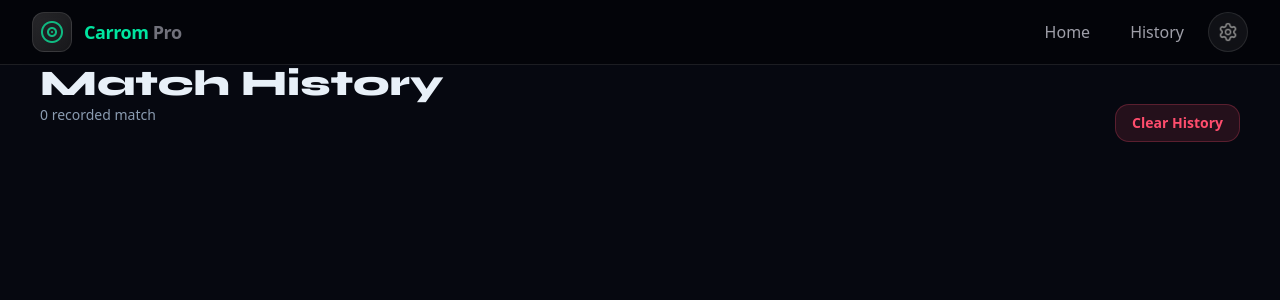
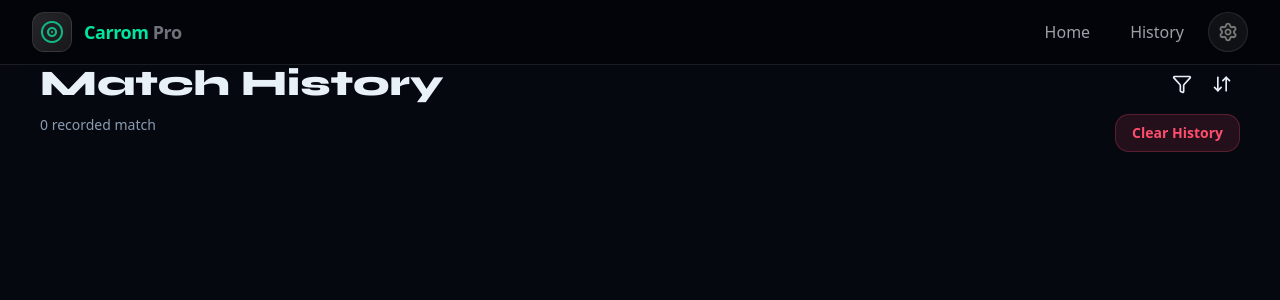
Before and after one commit to AMIRUL1104/Carrom-Scoreboard-Pro, a React (Vite) app: page /history in a window 1280 px wide. Shown: the top 300 px of the page. Built offline with nearby package versions, Linux system fonts and the light colour scheme.

Commit message:
new features : filter and sorting function added in history

```diff
--- /dev/null
+++ b/src/components/History/FilterSort.jsx
@@ -0,0 +1,215 @@
+// import filter from "../../assets/funnel.svg";
+// import sort from "../../assets/arrow-down-up.svg";
+// function FilterSort() {
+//   return (
+//     <div className="flex flex-col items-start relative">
+//       <div
+//         className="
+//     shrink-0
+//     flex flex-row
+//     items-center
+//     gap
+//   "
+//       >
+//         {/* Filter Button */}
+
+//         <button
+//           title="filter"
+//           type="button"
+//           className="
+//                     inline-flex items-center justify-center
+//                     gap-2
+//                     p-2
+//                     text-sm font-semibold
+//                     rounded-lg
+//                     hover:bg-[#ffffff1a]
+//                     text-[#e8f0f8]
+//                     disabled:opacity-60 disabled:hover:bg-transparent
+//                     transform transition-all duration-200 ease-out
+//                     focus-visible:outline-2
+//                     focus-visible:outline-[#00e5a0]
+//                     focus-visible:outline-offset-2
+//                     active:scale-95
+//                     "
+//         >
+//           <img src={filter} className="w-5 h-5" />
+//         </button>
+//         {/* Sort Button */}
+//         <button
+//           title="sort"
+//           type="button"
+//           className="
+//       inline-flex items-center justify-center
+//       gap-2
+//       p-2
+//       text-sm font-semibold
+//       rounded-lg
+//       hover:bg-[#ffffff1a]
+//       text-[#e8f0f8]
+//       disabled:opacity-60 disabled:hover:bg-transparent
+//       transform transition-all duration-200 ease-out
+//       focus-visible:outline-2
+//       focus-visible:outline-[#00e5a0]
+//       focus-visible:outline-offset-2
+//       active:scale-95
+//     "
+//         >
+//           <img src={sort} className="w-5 h-5" />
+//         </button>
+//       </div>
+
+//       <div>
+//         <ol
+//           className={` absolute z-50 border rounded-sm bg-slate-600 px-2 min-w-34 right-12 `}
+//         >
+//           <li >single player</li>
+//           <li>dubble player</li>
+//         </ol>
+//         <ol className={` absolute z-50 border rounded-sm bg-slate-600 px-2 min-w-34 right-12 `}
+//    >
+//             <li >single player</li>
+//           <li>dubble player</li>
+//         </ol>
+//       </div>
+//     </div>
+//   );
+// }
+
+// export default FilterSort;
+
+import { useState, useEffect, useRef } from "react";
+import filter from "../../assets/funnel.svg";
+import sort from "../../assets/arrow-down-up.svg";
+
+function FilterSort({ handleSortFilter }) {
+  const [openDropdown, setOpenDropdown] = useState(null); // "filter" | "sort" | null
+  const containerRef = useRef(null);
+
+  const filterOptions = ["All", "Single Player", "Dubble Player"];
+  const sortOptions = ["Newest", "Oldest", "Highest Score", "Lowest Score"];
+
+  // বাইরে click করলে বন্ধ হবে
+  useEffect(() => {
+    function handleOutsideClick(e) {
+      if (containerRef.current && !containerRef.current.contains(e.target)) {
+        setOpenDropdown(null);
+      }
+    }
+    document.addEventListener("mousedown", handleOutsideClick);
+    return () => document.removeEventListener("mousedown", handleOutsideClick);
+  }, []);
+
+  function toggle(name) {
+    setOpenDropdown((prev) => (prev === name ? null : name));
+  }
+
+  const btnClass = `
+    inline-flex items-center justify-center
+    gap-2 p-2
+    text-sm font-semibold
+    rounded-lg
+    hover:bg-[#ffffff1a]
+    text-[#e8f0f8]
+    disabled:opacity-60 disabled:hover:bg-transparent
+    transform transition-all duration-200 ease-out
+    focus-visible:outline-2
+    focus-visible:outline-[#00e5a0]
+    focus-visible:outline-offset-2
+    active:scale-95
+  `;
+
+  const dropdownClass = `
+    absolute top-full right-0 mt-1
+    z-50
+    min-w-[160px]
+    bg-[#111722]
+    border border-[#1e2836]
+    rounded-xl
+    overflow-hidden
+    shadow-[0_4px_24px_rgba(0,0,0,0.5)]
+  `;
+
+  const itemClass = `
+    w-full text-left
+    px-4 py-2.5
+    text-sm text-[#8a9bb0]
+    hover:bg-[#ffffff0d] hover:text-[#e8f0f8]
+    transition-colors duration-150
+    capitalize
+  `;
+
+  return (
+    <div
+      ref={containerRef}
+      className="flex flex-row items-center gap-1 shrink-0"
+    >
+      {/* ── Filter ── */}
+      <div className="relative">
+        <button
+          title="filter"
+          type="button"
+          onClick={() => toggle("filter")}
+          className={`${btnClass} ${openDropdown === "filter" ? "bg-[#ffffff1a]" : ""}`}
+        >
+          <img src={filter} className="w-5 h-5" />
+        </button>
+
+        {openDropdown === "filter" && (
+          <ol className={dropdownClass}>
+            {filterOptions.map((opt) => (
+              <li key={opt}>
+                <button
+                  type="button"
+                  name="filter"
+                  value={opt}
+                  onClick={(e) => {
+                    handleSortFilter(e);
+                    setOpenDropdown(null);
+                  }}
+                  className={itemClass}
+                >
+                  {opt}
+                </button>
+              </li>
+            ))}
+          </ol>
+        )}
+      </div>
+
+      {/* ── Sort ── */}
+      <div className="relative">
+        <button
+          title="sort"
+          type="button"
+          onClick={() => toggle("sort")}
+          className={`${btnClass} ${openDropdown === "sort" ? "bg-[#ffffff1a]" : ""}`}
+        >
+          <img src={sort} className="w-5 h-5" />
+        </button>
+
+        {openDropdown === "sort" && (
+          <ol className={dropdownClass}>
+            {sortOptions.map((opt) => (
+              <li key={opt}>
+                <button
+                  type="button"
+                  name="sort"
+                  value={opt}
+                  onClick={(e) => {
+                    handleSortFilter(e);
+                    setOpenDropdown(null);
+                  }}
+                  className={itemClass}
+                >
+                  {opt}
+                </button>
+              </li>
+            ))}
+          </ol>
+        )}
+      </div>
+    </div>
+  );
+}
+
+export default FilterSort;
--- a/src/components/History/HistoryTopBar.jsx
+++ b/src/components/History/HistoryTopBar.jsx
@@ -1,12 +1,17 @@
 import ClearHistory from "../Button/ClearHistory";
+import FilterSort from "./FilterSort";
 
-function HistoryTopBar({ totalMatch, handleDeleteDrawer }) {
+function HistoryTopBar({ totalMatch, handleDeleteDrawer, handleSortFilter }) {
   return (
     <div className="mt-16 max-w-7xl px-1 md:px-10 mx-auto ">
-      <div className="w-full flex items-start justify-between flex-col   ">
-        <h1 className=" capitalize text-2xl md:text-4xl font-extrabold font-[Syne] ">
-          match history
-        </h1>
+      <div className="w-full flex items-start justify-between flex-col sm:gap-2.5  ">
+        <div className="flex items-center w-full">
+          <h1 className="flex-1 min-w-0 capitalize text-2xl md:text-4xl font-extrabold font-[Syne] truncate">
+            match history
+          </h1>
+
+          <FilterSort handleSortFilter={handleSortFilter} />
+        </div>
         <div className=" w-full flex items-stretch justify-between max-sm:mt-4">
           <p className=" text-[14px] text-[#8a9bb0] block ">
             {totalMatch ? `${totalMatch} recorded matches` : `0 recorded match`}
--- a/src/components/PlayGround/DubbleGround.jsx
+++ b/src/components/PlayGround/DubbleGround.jsx
@@ -160,7 +160,6 @@ function DubbleGround({
     // 📊 Update Score
     setPointCount(newBoardPoint);
     allBoardInfoRef.current.unshift(newBoardPoint);
-    console.log(allBoardInfoRef.current);
 
     preBoardNo.current = pointCount.countBoard;
 
--- a/src/components/PlayGround/SingleGround.jsx
+++ b/src/components/PlayGround/SingleGround.jsx
@@ -146,7 +146,6 @@ function SingleGround({
     // 📊 Update Score
     setPointCount(newBoardPoint);
     allBoardInfoRef.current.unshift(newBoardPoint);
-    console.log(allBoardInfoRef.current);
 
     preBoardNo.current = pointCount.countBoard;
 
--- a/src/pages/History.jsx
+++ b/src/pages/History.jsx
@@ -1,4 +1,4 @@
-import { useState } from "react";
+import { useState, useRef } from "react";
 import Header from "../components/Header/Header";
 import HistoryCards from "../components/History/HistoryCards";
 import HistoryTopBar from "../components/History/HistoryTopBar";
@@ -9,8 +9,7 @@ function History() {
   const [isDeleteDrawerOpen, setDeleteDrawerOpen] = useState(false);
 
   const [details, setDetails] = useState(null);
-
-  const [allMatch, setAllMatch] = useState(() => {
+  const storedDataa = () => {
     try {
       const savedData = localStorage.getItem("historyData");
       // যদি ডাটা থাকে তবে পার্স করো, নাহলে খালি অ্যারে দাও
@@ -19,8 +18,52 @@ function History() {
       console.error(error);
       return [];
     }
-  });
-  // const allMatch = JSON.parse(localStorage.getItem("historyData"));
+  };
+  const allMatchRefs = useRef(storedDataa());
+  const sortedDataRefs = useRef(storedDataa());
+
+  const [allMatch, setAllMatch] = useState(storedDataa());
+
+  const handleSortFilter = (e) => {
+    const name = e.target.name;
+    const value = e.target.value;
+    const all = allMatchRefs.current;
+
+    if (name.toLowerCase() === "filter") {
+      const sortedData = [...sortedDataRefs.current];
+      if (value.toLowerCase() === "all") {
+        return setAllMatch(all);
+      }
+      const filterd = sortedData.filter((match) => match.gameMode === value);
+      setAllMatch(filterd);
+    } else {
+      if (value.toLowerCase() === "highest score") {
+        const sorted = [...all].sort(
+          (a, b) => b.winner.totalPoint - a.winner.totalPoint,
+        );
+        sortedDataRefs.current = sorted;
+        return setAllMatch(sorted);
+      } else if (value.toLowerCase() === "lowest score") {
+        const sorted = [...all].sort(
+          (a, b) => a.winner.totalPoint - b.winner.totalPoint,
+        );
+        sortedDataRefs.current = sorted;
+        return setAllMatch(sorted);
+      } else if (value.toLowerCase() === "oldest") {
+        const sorted = [...all].sort(
+          (a, b) => new Date(a.gameStart) - new Date(b.gameStart),
+        );
+        sortedDataRefs.current = sorted;
+        return setAllMatch(sorted);
+      } else {
+        const sorted = [...all].sort(
+          (a, b) => new Date(b.gameStart) - new Date(a.gameStart),
+        );
+        sortedDataRefs.current = sorted;
+        return setAllMatch(sorted);
+      }
+    }
+  };
 
   const openModal = (e) => {
     setModalOpen((pre) => !pre);
@@ -58,6 +101,7 @@ function History() {
       <HistoryTopBar
         totalMatch={allMatch.length}
         handleDeleteDrawer={handleDeleteDrawer}
+        handleSortFilter={handleSortFilter}
       />
       <HistoryCards
         allMatch={allMatch}
```
Also changed, not shown: src/assets/arrow-down-up.svg (added), src/assets/funnel.svg (added).
